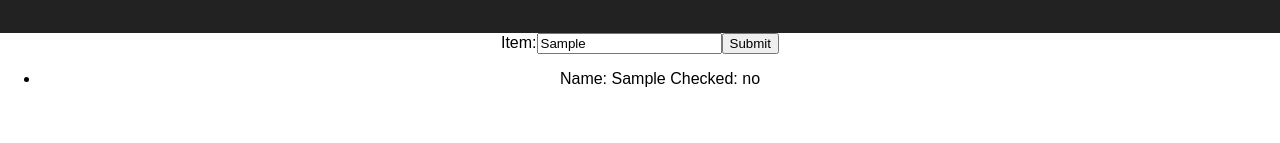
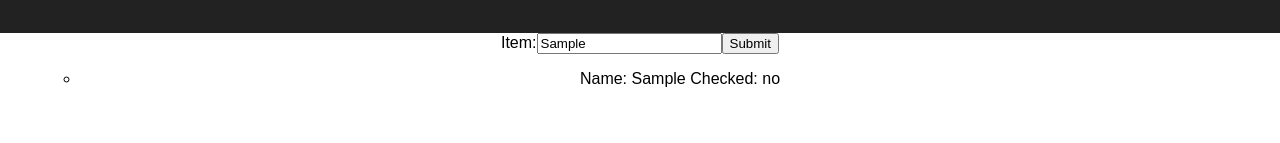
Before and after one commit to armikhalev/react-fp-to-do-app, a React (Create React App) app: page / in a window 1280 px wide. Both pictures are taken after typing "Sample" into the empty fields and a click on the input "Submit". Shown: the part 157-300 px from the top of the page. Built offline with nearby package versions, Linux system fonts and the light colour scheme.

Commit message:
Adds Ramda. Starts FP in list-items.

```diff
--- a/package.json
+++ b/package.json
@@ -18,6 +18,7 @@
     "enzyme-adapter-react-16": "^1.1.1",
     "eslint": "^4.17.0",
     "eslint-plugin-jest": "^21.7.0",
-    "eslint-plugin-react": "^7.6.1"
+    "eslint-plugin-react": "^7.6.1",
+    "ramda": "^0.25.0"
   }
 }
--- a/src/src/list-items.js
+++ b/src/src/list-items.js
@@ -1,15 +1,15 @@
 import * as React from 'react';
+import * as R from 'ramda';
 
-const renderItems = (items) =>
-	items.map(
-		(item, num) =>
-			(
-				<li key={num}>
-					Name: {item.name} Checked: {item.checked ? 'yes' : 'no'}
-				</li>
-			)
-	)
-;
+const Container = children => (<div className="container">{children}</div>);
+const List = listItems => (<ul>{listItems}</ul>);
+const ListItem = ({ name, checked }) =>	(
+	<li key={name}>
+					Name: {name} Checked: {checked ? 'yes' : 'no'}
+	</li>
+);
+
+const renderItems = R.pipe(R.map(ListItem), List, Container);
 
 /* eslint-disable react/prop-types */
 export const ListItems = (props) => {
```
Also changed, not shown: src/App.js (+3 -10 lines), .eslintrc.js, 2 other files (tests, documents, lock files or other folders).
